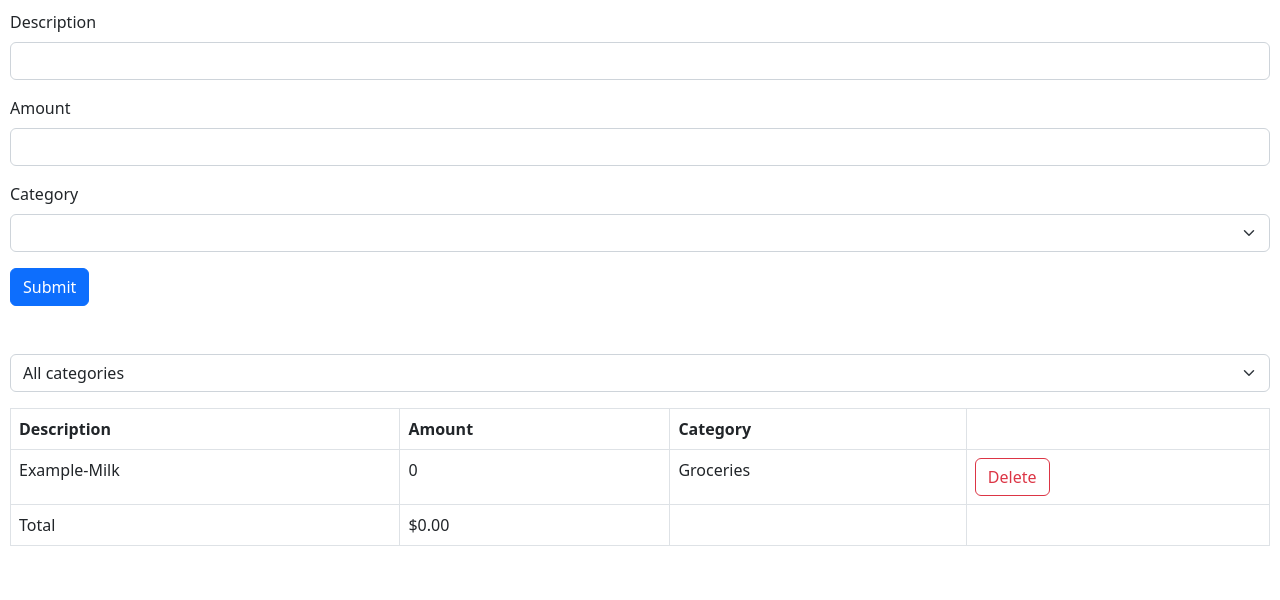
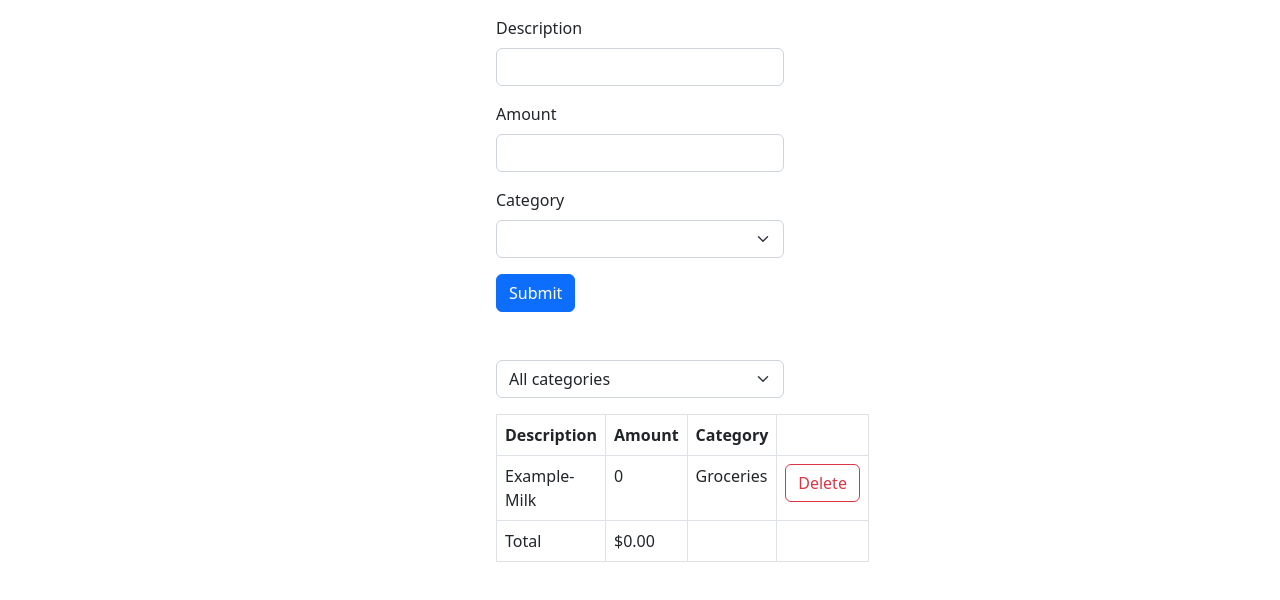
Before and after one commit to Rohitpal0123/react-web-app, a React (Vite) app: page / in a window 1280 px wide. Shown: the top 600 px of the page. Built offline with nearby package versions, Linux system fonts and the light colour scheme.

Commit message:
Complted project

```diff
--- a/src/App.tsx
+++ b/src/App.tsx
@@ -2,7 +2,7 @@ import { useState } from "react";
 import ExpenseList from "./expense-tracker/components/ExpenseList";
 import ExpenseFilter from "./expense-tracker/components/ExpenseFilter";
 import ExpenseForm from "./expense-tracker/components/ExpenseForm";
-import categories from "./expense-tracker/categories";
+import categories from "./expense-tracker/categories/categories";
 
 function App() {
   const [selectedCategory, setSelectedCategory] = useState("");
--- a/src/expense-tracker/components/ExpenseFilter.tsx
+++ b/src/expense-tracker/components/ExpenseFilter.tsx
@@ -1,5 +1,5 @@
 import React from "react";
-import categories from "../categories";
+import categories from "../categories/categories";
 interface Props {
   onSelectCategory: (category: string) => void;
 }
--- a/src/expense-tracker/components/ExpenseForm.tsx
+++ b/src/expense-tracker/components/ExpenseForm.tsx
@@ -2,7 +2,7 @@ import React from "react";
 import { z } from "zod";
 import { useForm } from "react-hook-form";
 import { zodResolver } from "@hookform/resolvers/zod";
-import categories from "../categories";
+import categories from "../categories/categories";
 
 interface Props {
   onSubmit: (data: ExpenseFormData) => void;
--- a/src/index.css
+++ b/src/index.css
@@ -1,3 +1,4 @@
 body {
-  padding: 10px;
+  margin-top: 1rem;
+  padding: 0rem 31rem 0rem 31rem;
 }
```
Also changed, not shown: src/expense-tracker/categories/categories.ts (renamed from src/expense-tracker/categories.ts).
